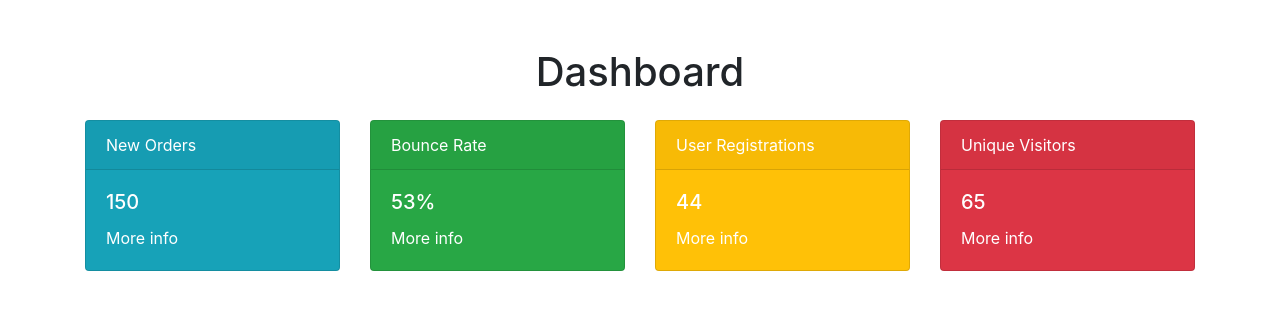
After one commit to marco91garcia/Proyect-PHP, a PHP site: page /views/inicio.php in a window 1280 px wide. The commit adds this page. Shown: the top 310 px of the page. Run offline with PHP 8.4, Linux system fonts and the light colour scheme; the visitor is signed in with stand-in values (Sample User, id 1).

Commit message:
Resuelto conflicto en Foto1.jpg

```diff
--- /dev/null
+++ b/views/inicio.php
@@ -0,0 +1,72 @@
+<?php
+session_start();
+if (!isset($_SESSION['usu_id'])) {
+    header("Location: ../index.php");
+    exit();
+}
+?>
+
+<!DOCTYPE html>
+<html lang="es">
+<head>
+    <meta charset="UTF-8">
+    <meta name="viewport" content="width=device-width, initial-scale=1.0">
+    <title>Inicio | Dashboard</title>
+    <!-- Bootstrap CSS -->
+    <link rel="stylesheet" href="https://stackpath.bootstrapcdn.com/bootstrap/4.3.1/css/bootstrap.min.css">
+    <!-- Font Awesome -->
+    <link rel="stylesheet" href="https://cdnjs.cloudflare.com/ajax/libs/font-awesome/5.15.4/css/all.min.css">
+</head>
+<body>
+    <div class="container mt-5">
+        <h1 class="text-center mb-4">Dashboard</h1>
+        <div class="row">
+            <!-- Caja 1 -->
+            <div class="col-md-3">
+                <div class="card text-white bg-info mb-3">
+                    <div class="card-header">New Orders</div>
+                    <div class="card-body">
+                        <h5 class="card-title">150</h5>
+                        <p class="card-text">More info</p>
+                    </div>
+                </div>
+            </div>
+            <!-- Caja 2 -->
+            <div class="col-md-3">
+                <div class="card text-white bg-success mb-3">
+                    <div class="card-header">Bounce Rate</div>
+                    <div class="card-body">
+                        <h5 class="card-title">53%</h5>
+                        <p class="card-text">More info</p>
+                    </div>
+                </div>
+            </div>
+            <!-- Caja 3 -->
+            <div class="col-md-3">
+                <div class="card text-white bg-warning mb-3">
+                    <div class="card-header">User Registrations</div>
+                    <div class="card-body">
+                        <h5 class="card-title">44</h5>
+                        <p class="card-text">More info</p>
+                    </div>
+                </div>
+            </div>
+            <!-- Caja 4 -->
+            <div class="col-md-3">
+                <div class="card text-white bg-danger mb-3">
+                    <div class="card-header">Unique Visitors</div>
+                    <div class="card-body">
+                        <h5 class="card-title">65</h5>
+                        <p class="card-text">More info</p>
+                    </div>
+                </div>
+            </div>
+        </div>
+    </div>
+
+    <!-- Bootstrap JS -->
+    <script src="https://code.jquery.com/jquery-3.3.1.slim.min.js"></script>
+    <script src="https://cdnjs.cloudflare.com/ajax/libs/popper.js/1.14.7/umd/popper.min.js"></script>
+    <script src="https://stackpath.bootstrapcdn.com/bootstrap/4.3.1/js/bootstrap.min.js"></script>
+</body>
+</html>
--- /dev/null
+++ b/views/logout.php
@@ -0,0 +1,6 @@
+<?php
+require_once("../config/conexion.php");
+session_destroy();
+header("Location:" . Conectar::ruta() . "index.php");
+exit();
+?>
```
Also changed, not shown: conexion.php/conexion.php (deleted, +0 -15 lines), config/conexion.php (added, +32 -0 lines), models/Usuario.php (added, +30 -0 lines), views/login.php (+42 -13 lines).
